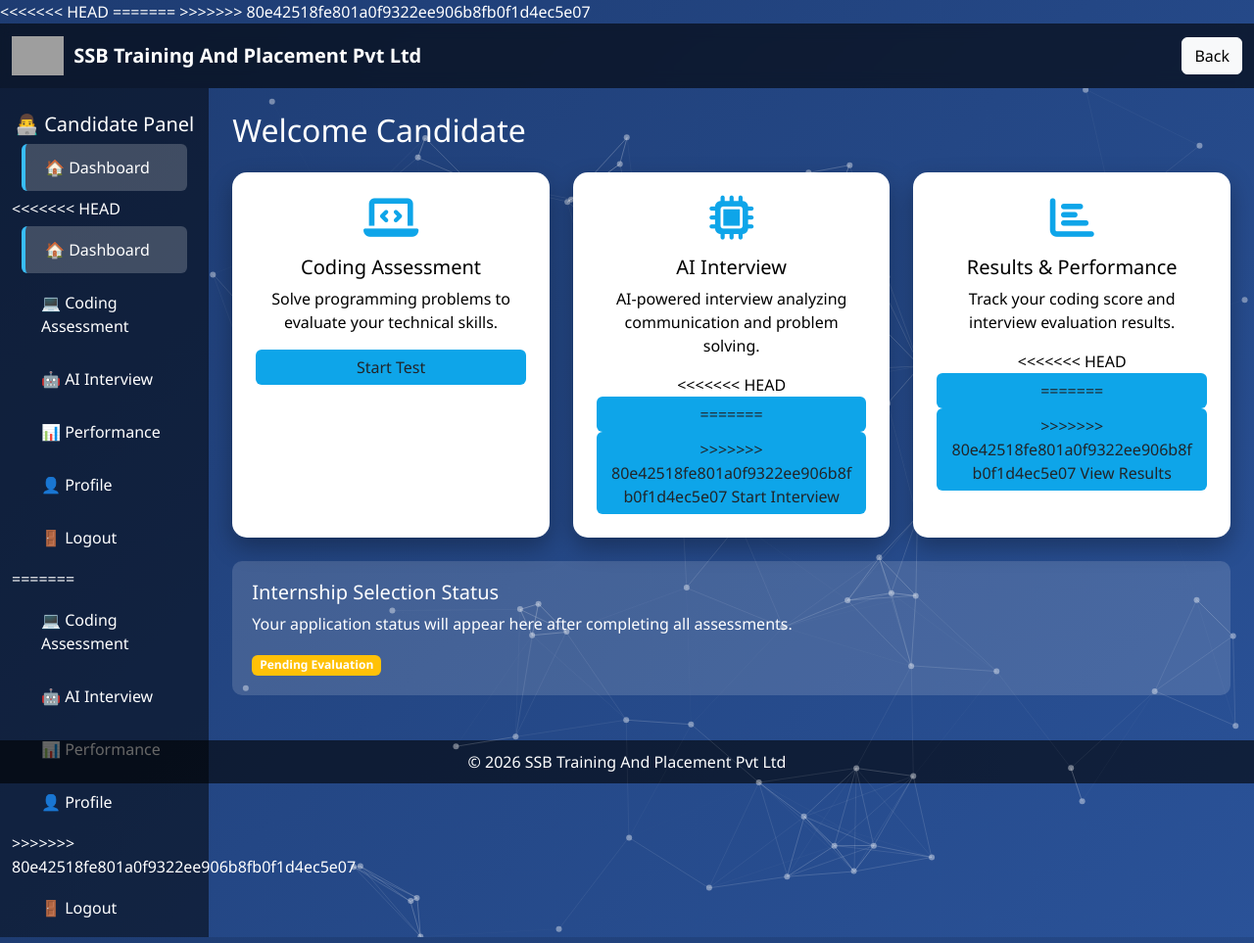
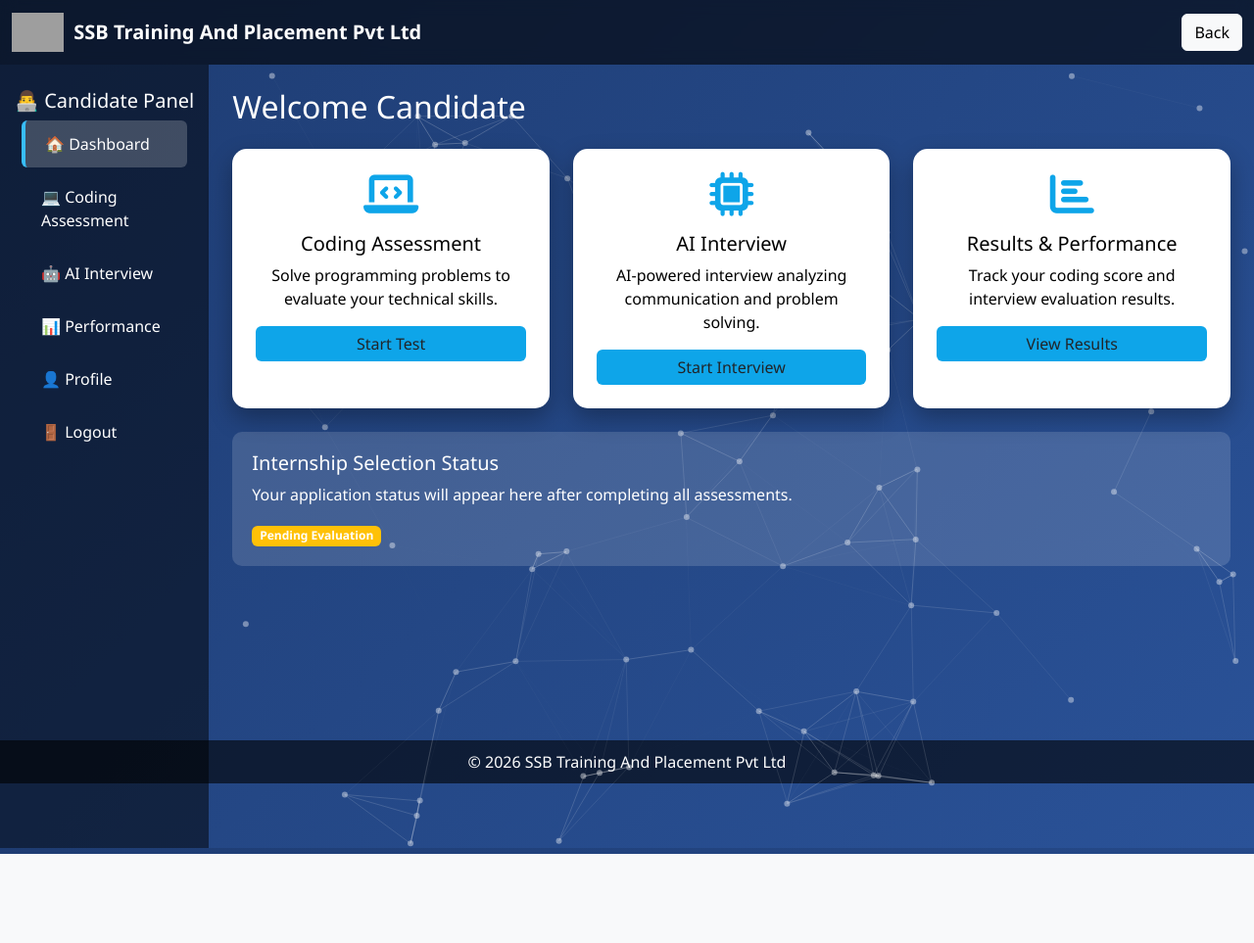
Before and after one commit to srujanach2005-star/ai-interview-platform, a Flask app: page /dashboard in a window 1280 px wide. Shown: the whole page at 98% size. After the commit the page ends 872 px from the top, so only its background shows below. Run offline with Flask 3, Linux system fonts and the light colour scheme; grey boxes are pictures that could not be loaded.

Commit message:
your changes

```diff
--- a/templates/Performance.html
+++ b/templates/Performance.html
@@ -8,11 +8,7 @@
 
 <title>Performance</title>
 
-<<<<<<< HEAD
 <link rel="icon" href="{{ url_for('static', filename='media/logo.jpeg') }}">
-=======
-<link rel="icon" type="image/jpeg" href="{{ url_for('static', filename='media/logo.jpeg') }}">
->>>>>>> 80e42518fe801a0f9322ee906b8fb0f1d4ec5e07
 
 <link href="https://cdn.jsdelivr.net/npm/bootstrap@5.3.2/dist/css/bootstrap.min.css" rel="stylesheet">
 
--- a/templates/Profile.html
+++ b/templates/Profile.html
@@ -8,11 +8,7 @@
 
 <title>Profile</title>
 
-<<<<<<< HEAD
 <link rel="icon" href="{{ url_for('static', filename='media/logo.jpeg') }}">
-=======
-<link rel="icon" type="image/jpeg" href="{{ url_for('static', filename='media/logo.jpeg') }}">
->>>>>>> 80e42518fe801a0f9322ee906b8fb0f1d4ec5e07
 
 <link href="https://cdn.jsdelivr.net/npm/bootstrap@5.3.2/dist/css/bootstrap.min.css" rel="stylesheet">
 
--- a/templates/admin_ai_interviews.html
+++ b/templates/admin_ai_interviews.html
@@ -8,11 +8,7 @@
 
 <title>Admin AI Interviews</title>
 
-<<<<<<< HEAD
 <link rel="icon" href="{{ url_for('static', filename='media/logo.jpeg') }}">
-=======
-<link rel="icon" type="image/jpeg" href="{{ url_for('static', filename='media/logo.jpeg') }}">
->>>>>>> 80e42518fe801a0f9322ee906b8fb0f1d4ec5e07
 
 <link href="https://cdn.jsdelivr.net/npm/bootstrap@5.3.2/dist/css/bootstrap.min.css" rel="stylesheet">
 
--- a/templates/admin_coding_judge.html
+++ b/templates/admin_coding_judge.html
@@ -8,11 +8,7 @@
 
 <title>Admin Coding Judge</title>
 
-<<<<<<< HEAD
 <link rel="icon" href="{{ url_for('static', filename='media/logo.jpeg') }}">
-=======
-<link rel="icon" type="image/jpeg" href="{{ url_for('static', filename='media/logo.jpeg') }}">
->>>>>>> 80e42518fe801a0f9322ee906b8fb0f1d4ec5e07
 
 <link href="https://cdn.jsdelivr.net/npm/bootstrap@5.3.2/dist/css/bootstrap.min.css" rel="stylesheet">
 
--- a/templates/admin_results.html
+++ b/templates/admin_results.html
@@ -8,11 +8,7 @@
 
 <title>Admin Results</title>
 
-<<<<<<< HEAD
 <link rel="icon" href="{{ url_for('static', filename='media/logo.jpeg') }}">
-=======
-<link rel="icon" type="image/jpeg" href="{{ url_for('static', filename='media/logo.jpeg') }}">
->>>>>>> 80e42518fe801a0f9322ee906b8fb0f1d4ec5e07
 
 <link href="https://cdn.jsdelivr.net/npm/bootstrap@5.3.2/dist/css/bootstrap.min.css" rel="stylesheet">
 
--- a/templates/coding_editor.html
+++ b/templates/coding_editor.html
@@ -8,11 +8,7 @@
 
 <title>SSB Training And Placement Pvt Ltd</title>
 
-<<<<<<< HEAD
 <link rel="icon" href="{{ url_for('static', filename='media/logo.jpeg') }}">
-=======
-<link rel="icon" type="image/jpeg" href="{{ url_for('static', filename='media/logo.jpeg') }}">
->>>>>>> 80e42518fe801a0f9322ee906b8fb0f1d4ec5e07
 
 <link href="https://cdn.jsdelivr.net/npm/bootstrap@5.3.2/dist/css/bootstrap.min.css" rel="stylesheet">
 
--- a/templates/dashboard.html
+++ b/templates/dashboard.html
@@ -8,11 +8,7 @@
 
 <title>SSB Training And Placement Pvt Ltd</title>
 
-<<<<<<< HEAD
 <link rel="icon" href="{{ url_for('static', filename='media/logo.jpeg') }}">
-=======
-<link rel="icon" type="image/jpeg" href="{{ url_for('static', filename='media/logo.jpeg') }}">
->>>>>>> 80e42518fe801a0f9322ee906b8fb0f1d4ec5e07
 
 <link href="https://cdn.jsdelivr.net/npm/bootstrap@5.3.2/dist/css/bootstrap.min.css" rel="stylesheet">
 
@@ -97,8 +93,6 @@
 transition:all 0.3s ease;
 }
 
-/* CARD ANIMATION */
-
 .card:hover{
 transform:translateY(-8px) scale(1.02);
 box-shadow:0 20px 40px rgba(0,0,0,0.35);
@@ -162,8 +156,6 @@
 
 <body>
 
-<!-- NAVBAR -->
-
 <nav class="navbar navbar-dark">
 
 <div class="container-fluid">
@@ -186,14 +178,10 @@
 
 <div class="row">
 
-<!-- SIDEBAR -->
-
 <div class="col-md-2 sidebar">
 
 <h5 class="text-center">👨‍💻 Candidate Panel</h5>
-<a class="active" href="/dashboard">🏠 Dashboard</a>
 
-<<<<<<< HEAD
 <a class="active" href="/dashboard">🏠 Dashboard</a>
 
 <a href="/coding_editor">💻 Coding Assessment</a>
@@ -205,20 +193,8 @@
 <a href="/profile">👤 Profile</a>
 
 <a href="/">🚪 Logout</a>
-=======
-<a href="/coding_editor">💻 Coding Assessment</a>
 
-<a href="/video_interview">🤖 AI Interview</a>
-
-<a href="/results">📊 Performance</a>
-
-<a href="#">👤 Profile</a>
->>>>>>> 80e42518fe801a0f9322ee906b8fb0f1d4ec5e07
-
-<a href="/">🚪 Logout</a>
 </div>
-
-<!-- MAIN AREA -->
 
 <div class="col-md-10 p-4 main-area">
 
@@ -227,8 +203,6 @@
 <h2 class="mb-4">Welcome Candidate</h2>
 
 <div class="row g-4">
-
-<!-- CODING -->
 
 <div class="col-md-4">
 
@@ -250,8 +224,6 @@
 
 </div>
 
-<!-- AI INTERVIEW -->
-
 <div class="col-md-4">
 
 <div class="card text-center p-4">
@@ -264,19 +236,13 @@
 AI-powered interview analyzing communication and problem solving.
 </p>
 
-<<<<<<< HEAD
 <a href="/video_interview" class="btn btn-dashboard">
-=======
-<a href="/video_interview.html" class="btn btn-dashboard">
->>>>>>> 80e42518fe801a0f9322ee906b8fb0f1d4ec5e07
 Start Interview
 </a>
 
 </div>
 
 </div>
-
-<!-- RESULTS -->
 
 <div class="col-md-4">
 
@@ -290,11 +256,7 @@
 Track your coding score and interview evaluation results.
 </p>
 
-<<<<<<< HEAD
 <a href="/performance" class="btn btn-dashboard">
-=======
-<a href="/Performance.html" class="btn btn-dashboard">
->>>>>>> 80e42518fe801a0f9322ee906b8fb0f1d4ec5e07
 View Results
 </a>
 
@@ -305,8 +267,6 @@
 </div>
 
 <br>
-
-<!-- STATUS -->
 
 <div class="status-card">
 
--- a/templates/final_results.html
+++ b/templates/final_results.html
@@ -8,11 +8,7 @@
 
 <title>Final Results - Admin</title>
 
-<<<<<<< HEAD
 <link rel="icon" href="{{ url_for('static', filename='media/logo.jpeg') }}">
-=======
-<link rel="icon" type="image/jpeg" href="{{ url_for('static', filename='media/logo.jpeg') }}">
->>>>>>> 80e42518fe801a0f9322ee906b8fb0f1d4ec5e07
 
 <link href="https://cdn.jsdelivr.net/npm/bootstrap@5.3.2/dist/css/bootstrap.min.css" rel="stylesheet">
 
--- a/templates/video_interview.html
+++ b/templates/video_interview.html
@@ -8,11 +8,7 @@
 
 <title>AI Interview</title>
 
-<<<<<<< HEAD
 <link rel="icon" href="{{ url_for('static', filename='media/logo.jpeg') }}">
-=======
-<link rel="icon" type="image/jpeg" href="{{ url_for('static', filename='media/logo.jpeg') }}">
->>>>>>> 80e42518fe801a0f9322ee906b8fb0f1d4ec5e07
 
 <link href="https://cdn.jsdelivr.net/npm/bootstrap@5.3.2/dist/css/bootstrap.min.css" rel="stylesheet">
 
```
